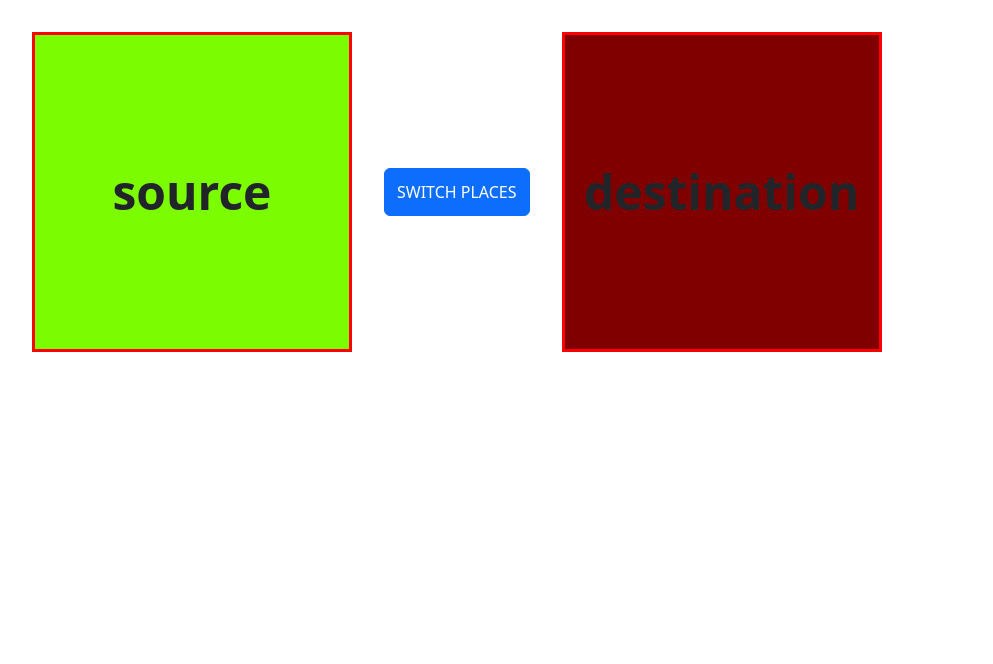
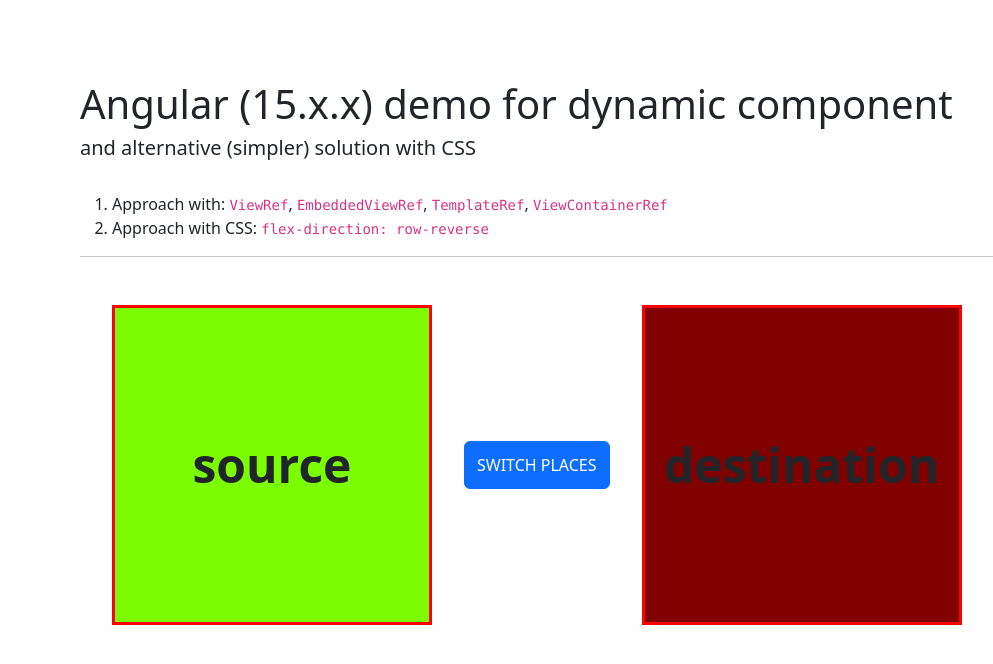
Before and after one commit to igpeev/angular-dynamic-components-demo, an Angular app: page / in a window 1280 px wide. Shown: the top 664 px of the page, without its empty margins (0-993 px from the left). Built offline with nearby package versions, Linux system fonts and the light colour scheme.

Commit message:
Added description

```diff
--- a/src/app/app-card/app-card.component.ts
+++ b/src/app/app-card/app-card.component.ts
@@ -1,4 +1,4 @@
-import { Component, Input, OnInit } from '@angular/core';
+import { ChangeDetectionStrategy, Component, Input, OnInit } from '@angular/core';
 
 export enum CardTypeEnum {
     SOURCE = 'source',
@@ -9,6 +9,7 @@ export enum CardTypeEnum {
     selector: 'app-card',
     templateUrl: './app-card.component.html',
     styleUrls: ['./app-card.component.scss'],
+    changeDetection: ChangeDetectionStrategy.OnPush,
 })
 export class AppCardComponent implements OnInit {
     @Input() cardType?: CardTypeEnum;
--- a/src/app/app.component.html
+++ b/src/app/app.component.html
@@ -1,3 +1,6 @@
+<app-description></app-description>
+<hr />
+
 <div class="app-container">
 
     <ng-container #sourceAndDestinationCardAnchor></ng-container>
@@ -19,3 +22,5 @@
 <ng-template #destinationTemplate>
     <app-card [cardType]="CardTypeEnum.DESTINATION"></app-card>
 </ng-template>
+
+<hr />
--- a/src/app/app.module.ts
+++ b/src/app/app.module.ts
@@ -4,12 +4,14 @@ import { BrowserModule } from '@angular/platform-browser';
 import { AppRoutingModule } from './app-routing.module';
 import { AppComponent } from './app.component';
 import { AppCardComponent } from './app-card/app-card.component';
+import { DescriptionComponent } from './description/description.component';
 
 
 @NgModule({
     declarations: [
         AppComponent,
         AppCardComponent,
+        DescriptionComponent,
     ],
     imports: [
         BrowserModule,
--- /dev/null
+++ b/src/app/description/description.component.html
@@ -0,0 +1,16 @@
+<h1>Angular (15.x.x) demo for dynamic component</h1>
+<h5>and alternative (simpler) solution with CSS</h5>
+
+<ol>
+    <li>
+        Approach with:
+            <code>ViewRef</code>,
+            <code>EmbeddedViewRef</code>,
+            <code>TemplateRef</code>,
+            <code>ViewContainerRef</code>
+    </li>
+    <li>
+        Approach with CSS:
+            <code>flex-direction: row-reverse</code>
+    </li>
+</ol>
--- /dev/null
+++ b/src/app/description/description.component.scss
@@ -0,0 +1,3 @@
+ol {
+    margin-top: 2rem;
+}
--- /dev/null
+++ b/src/app/description/description.component.ts
@@ -0,0 +1,9 @@
+import { ChangeDetectionStrategy, Component } from '@angular/core';
+
+@Component({
+    selector: 'app-description',
+    templateUrl: './description.component.html',
+    styleUrls: ['./description.component.scss'],
+    changeDetection: ChangeDetectionStrategy.OnPush,
+})
+export class DescriptionComponent { }
--- a/src/styles.scss
+++ b/src/styles.scss
@@ -1 +1,5 @@
 /* You can add global styles to this file, and also import other style files */
+
+body {
+    padding: 5rem;
+}
```
Also changed, not shown: 1 other file (tests, documents, lock files or other folders).
